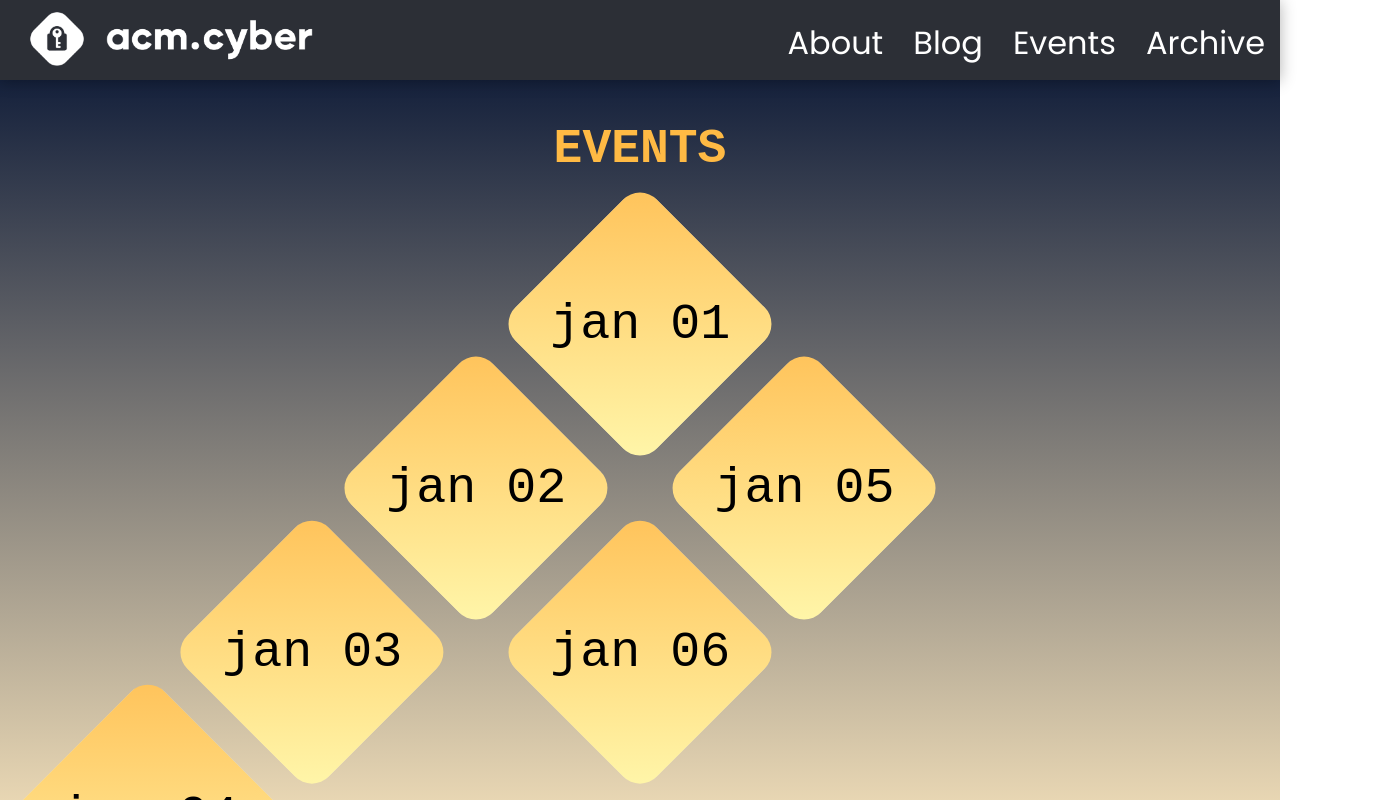
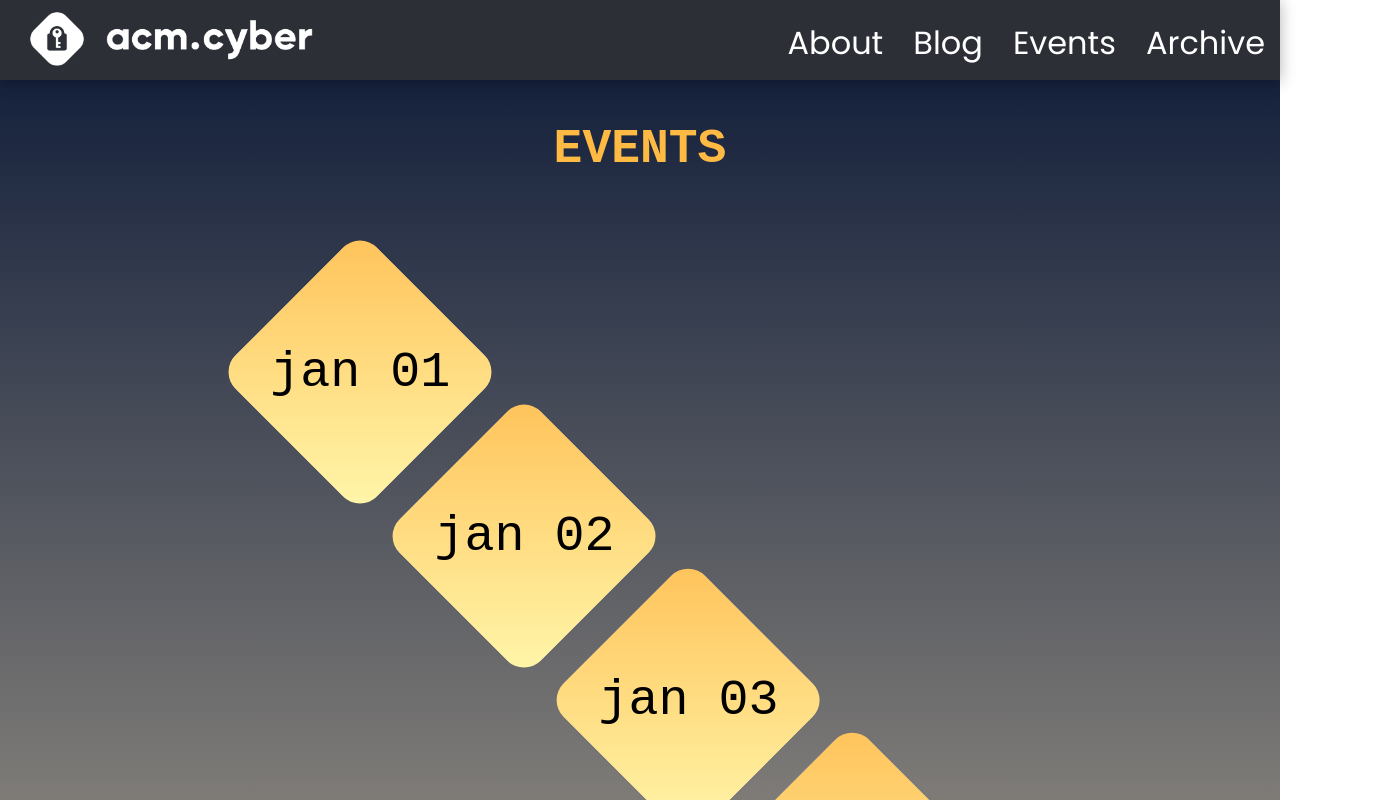
Before and after one commit to uclaacm/acmcyber.com, a Next.js app: page /events in a window 1280 px wide. Shown: the top 800 px of the page, 1395 px wide, since content can reach past the window. Built offline with nearby package versions, Linux system fonts and the light colour scheme; a web font is replaced by a local one.

Commit message:
adjusted styling to allow the diamond grid to remain in the page

```diff
--- a/styles/Events.module.scss
+++ b/styles/Events.module.scss
@@ -1,8 +1,8 @@
 .buttonGrid {
-  margin: -3rem 3rem 3rem 3rem;
-  translate: (-50%);
   transform-origin: top right;
   transform: rotate(-45deg);
+  display: inline-grid;
+
   button {
     float: right;
     background-image: linear-gradient(to bottom left, #ffc259, #fff7ab);
```
